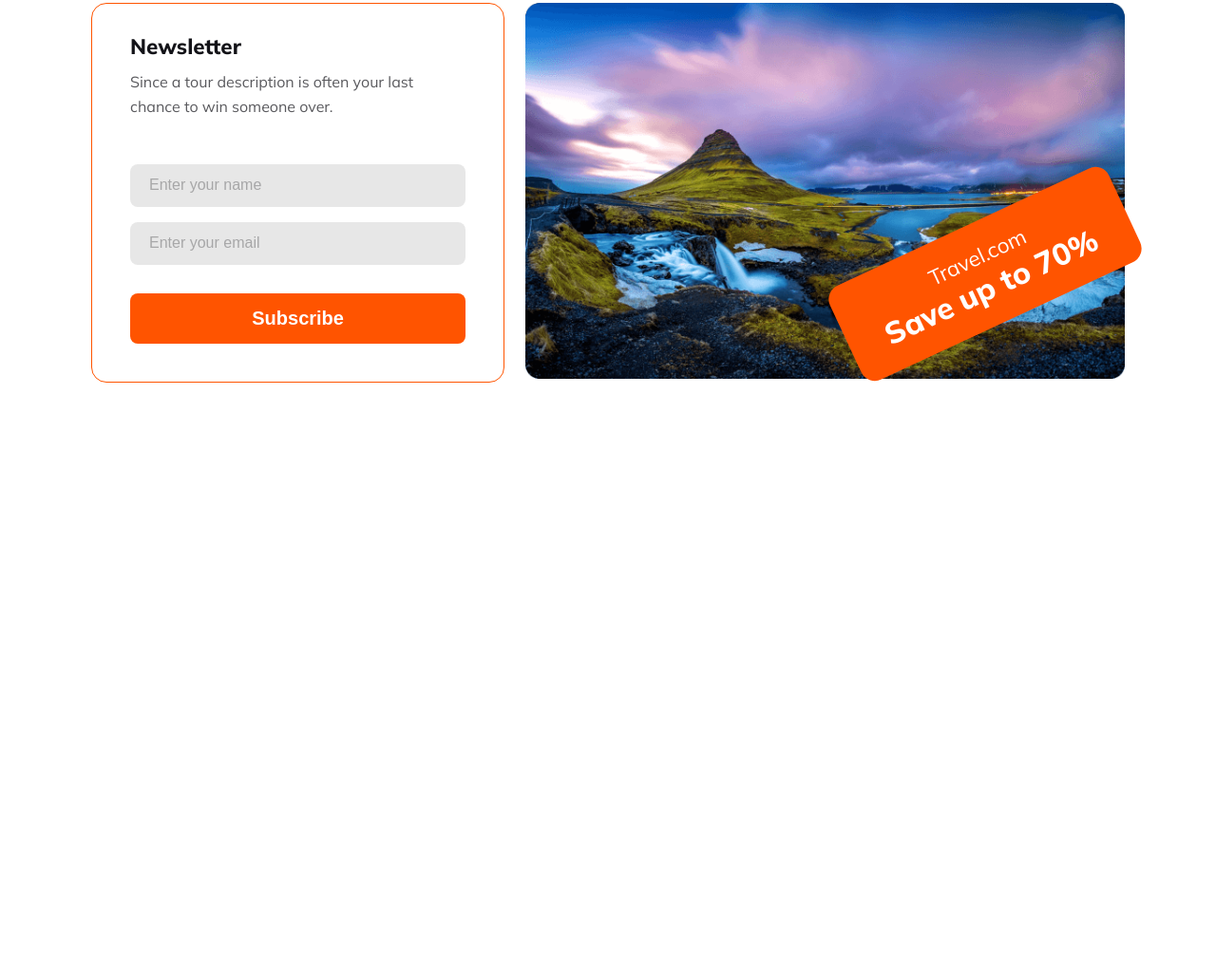
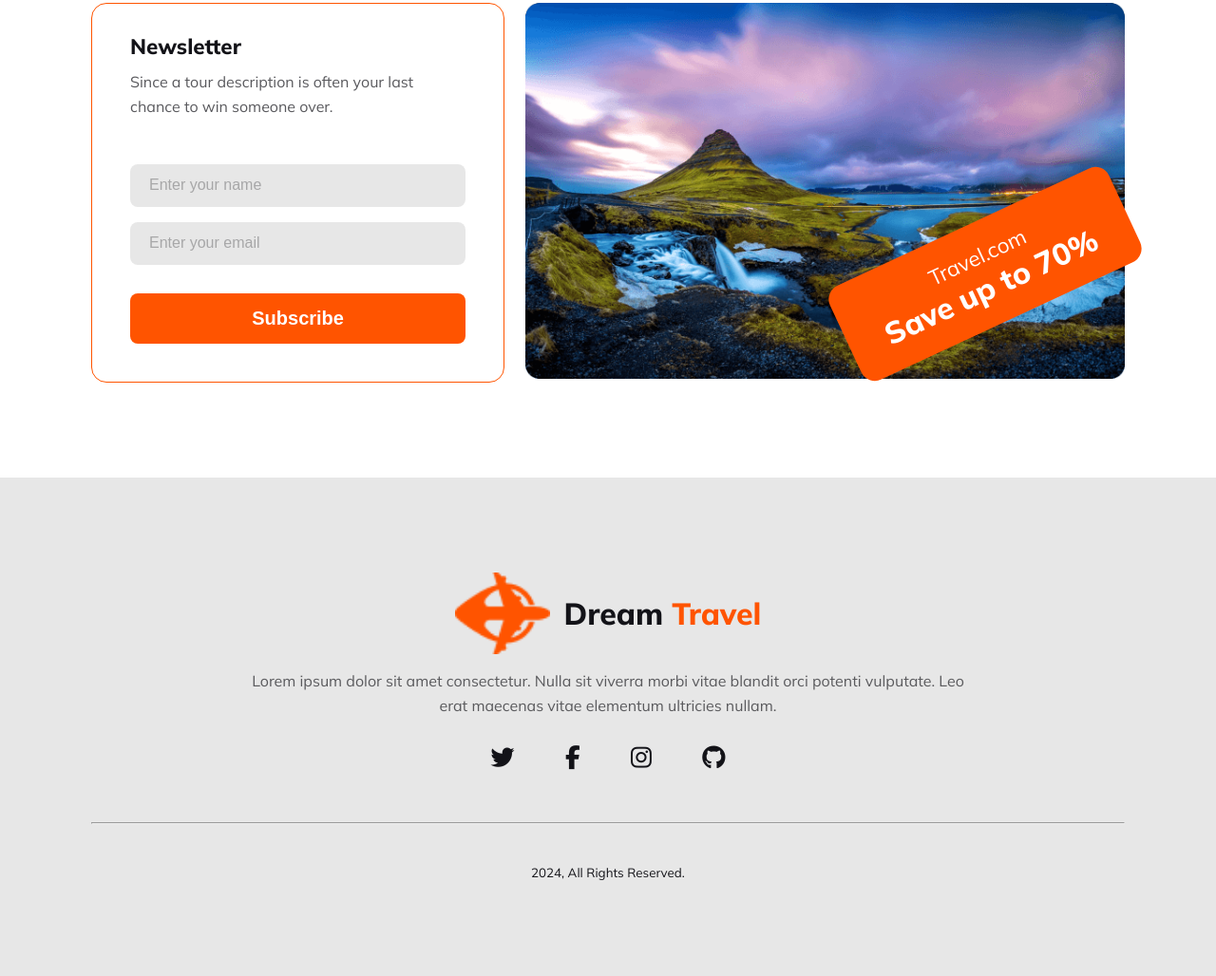
Before and after one commit to MukterHossain/b9-assign-travel-2, a plain HTML site: page index.html in a window 1280 px wide. Shown: the part 3849-4877 px from the top of the page at 95% size. Before the commit the page ends 4352 px from the top, so only its background shows below. Drawn offline with Linux system fonts and the light colour scheme.

Commit message:
added footer section

```diff
--- a/css/style.css
+++ b/css/style.css
@@ -9,9 +9,12 @@
 }
 body{
     font-family: 'Mulish', sans-serif;
+
+    background:#fff;
+}
+header, main{
     width: 85%;
     margin: 0 auto;
-    background:#fff;
 }
 
 a{
@@ -64,19 +67,23 @@ img{
     justify-content: space-between;
     align-items: center;
 }
-.header-left{
+.header-left,
+.footer-logo{
     display: flex;
    align-items: center;
 }
-.header-left img{
+.header-left img,
+.footer-logo img{
     margin-right: 15px;
 }
-.header-left h2{
+.header-left h2,
+.footer-logo h2{
     font-size: 2rem;
     font-weight: 800;
     color: #131318;
 }
-.header-left h2 span{
+.header-left h2 span,
+.footer-logo h2 span{
     color: #FF5400;
 }
 .header-right{}
@@ -503,6 +510,68 @@ img{
 
 
 
+/* Footer Section */
+.footer{
+    padding: 100px 0;
+    background: rgba(19, 19, 24, 0.1);
+
+}
+.footer-logo-section{
+   width: 40%;
+   margin: 0 auto;
+   display: flex;
+   justify-content: center;
+}
+.footer-logo{
+}
+.footer-text{
+    width: 60%;
+    margin: 0 auto;
+}
+.footer-text p{
+    text-align: center;
+    padding: 15px 0;
+}
+.footer-social{
+    padding: 15px;
+    width: 30%;
+    margin: 0 auto;
+
+}
+.footer-social ul{
+    display: flex;
+    justify-content: space-evenly;
+    list-style: none;
+}
+.footer-social ul li{}
+.footer-social ul li i{
+    font-size: 25px;
+    color: #131318;
+    text-decoration: none;
+}
+.footer hr{
+    width: 85%;
+    margin: 40px auto;
+    background: rgba(19, 19, 24, 0.9);
+}
+.footer-privacy{
+
+}
+.footer-privacy p{
+    text-align: center;
+    color: #131318;
+    font-size: 16px;
+}
+
+
+
+
+
+
+
+
+
+
 
 
 
@@ -699,6 +768,12 @@ img{
         font-weight: 800;
 
     }
+
+
+
+    .footer-logo-section{
+        width: 60%;
+     }
 
 
 
@@ -915,4 +990,16 @@ img{
 
 
 
+        .footer-logo-section{
+            width: 90%;
+         }
+
+
+         .footer-social{
+            width: 40%;
+        }
+
+
+
+
 }
--- a/index.html
+++ b/index.html
@@ -215,14 +215,33 @@
         </div>
     </div>
 
+    </main>
 
 
-
-
-
-    </main>
     <footer>
-
+        <div class="footer">
+            <div class="footer-logo-section">
+                <div class="footer-logo">
+                    <img src="Images/Group 40071 (2).png" alt="photo">
+                    <h2>Dream <span class="travel-1">Travel</span></h2>
+                </div>
+            </div>
+            <div class="footer-text">
+                <p class="secondary-text">Lorem ipsum dolor sit amet consectetur. Nulla sit viverra morbi vitae blandit orci potenti vulputate. Leo erat maecenas vitae elementum ultricies nullam. </p>
+            </div>
+            <div class="footer-social">
+                <ul>
+                    <li><i class="fa-brands fa-twitter"></i></li>
+                    <li><i class="fa-brands fa-facebook-f"></i></li>
+                    <li><i class="fa-brands fa-instagram"></i></li>
+                    <li><i class="fa-brands fa-github"></i></li>
+                </ul>
+            </div>
+            <hr>
+            <div class="footer-privacy">
+                <p><small>2024, All Rights Reserved.</small></p>
+            </div>
+        </div>
     </footer>
 
 
```
